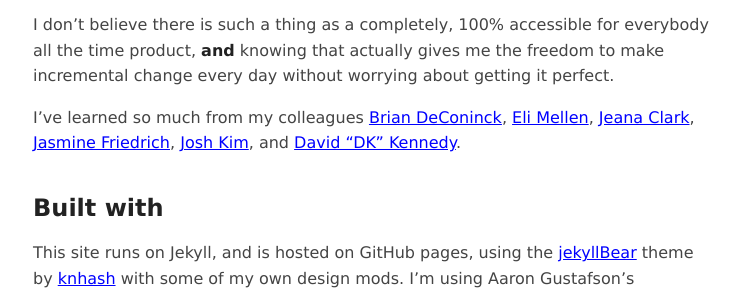
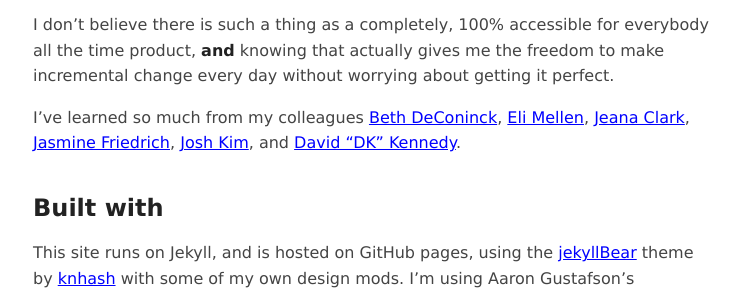
Before and after one commit to erinrwhite/jadeite, a Jekyll site: the page built from colophon.md, in a window 1280 px wide. Shown: the part 553-848 px from the top of the page, without its empty margins (267-1011 px from the left). Built offline with Jekyll 4.4.1, drawn with Linux system fonts in a browser that asks for light colours.

Commit message:
update Beth's name

```diff
--- a/colophon.md
+++ b/colophon.md
@@ -10,7 +10,7 @@ I've been making websites since 1998 and for a long time treated accessibility a
 
 I don't believe there is such a thing as a completely, 100% accessible for everybody all the time product, **and** knowing that actually gives me the freedom to make incremental change every day without worrying about getting it perfect.
 
-I've learned so much from my colleagues [Brian DeConinck](https://www.briandeconinck.com/), [Eli Mellen](https://eli.li/), [Jeana Clark](https://www.jeana.dev/), [Jasmine Friedrich](https://www.jasminemadethis.com/), [Josh Kim](https://www.joshkimux.com/), and [David "DK" Kennedy](https://davidakennedy.com/).
+I've learned so much from my colleagues [Beth DeConinck](https://bethdeconinck.com/), [Eli Mellen](https://eli.li/), [Jeana Clark](https://www.jeana.dev/), [Jasmine Friedrich](https://www.jasminemadethis.com/), [Josh Kim](https://www.joshkimux.com/), and [David "DK" Kennedy](https://davidakennedy.com/).
 
 ## Built with
 
```
Also changed, not shown: 404.md (+1 -1 lines).
